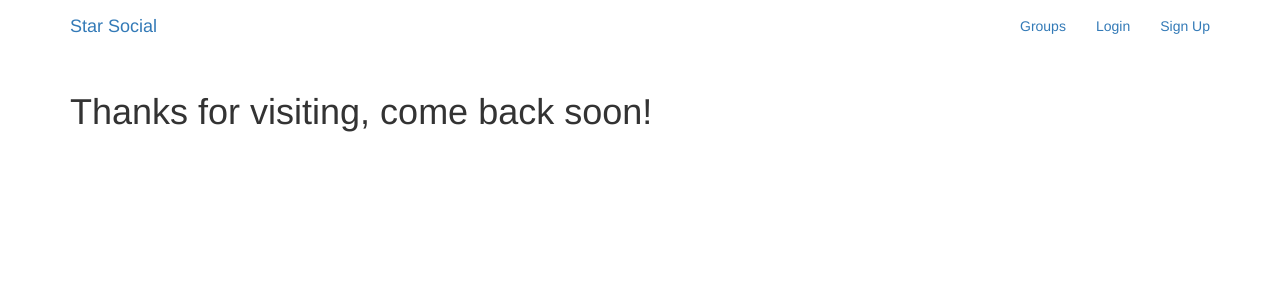
After one commit to reireynoso/simply-social, a Django app: page /thanks/ in a window 1280 px wide. The commit adds this page. Shown: the top 300 px of the page. Run offline with Django 3.2, Linux system fonts and the light colour scheme; some libraries are stand-ins or nearby versions.

Commit message:
redirect login and logout feature

```diff
--- a/simplesocial/settings.py
+++ b/simplesocial/settings.py
@@ -127,3 +127,6 @@ USE_TZ = True
 
 STATIC_URL = '/static/'
 STATICFILES_DIR = [BASE_DIR / 'static']
+
+LOGIN_REDIRECT_URL = 'test'
+LOGOUT_REDIRECT_URL = 'thanks'
--- a/simplesocial/urls.py
+++ b/simplesocial/urls.py
@@ -22,4 +22,6 @@ urlpatterns = [
     path("", views.HomePage.as_view(),name="home"),
     path("accounts/", include('accounts.urls'), name='accounts'),
     path("accounts/", include('django.contrib.auth.urls')),
+    path('test/', views.TestPage.as_view(),name="test"),
+    path('thanks/',views.ThanksPage.as_view(),name="thanks")
 ]
--- a/simplesocial/views.py
+++ b/simplesocial/views.py
@@ -1,4 +1,10 @@
 from django.views.generic import TemplateView
+
+class TestPage(TemplateView):
+    template_name = 'test.html'
+
+class ThanksPage(TemplateView):
+    template_name = 'thanks.html'
 
 class HomePage(TemplateView):
     template_name = 'index.html'
--- a/templates/base.html
+++ b/templates/base.html
@@ -1,3 +1,5 @@
+<!DOCTYPE html>
+{% load static %}
 <html>
     <head>
         <meta charset="utf-8">
--- /dev/null
+++ b/templates/test.html
@@ -0,0 +1,5 @@
+{% extends 'base.html' %}
+{% block content %}
+<h1>You are now logged in!</h1>
+
+{% endblock  %}
--- /dev/null
+++ b/templates/thanks.html
@@ -0,0 +1,6 @@
+{% extends 'base.html' %}
+
+{% block content %}
+<h1>Thanks for visiting, come back soon!</h1>
+
+{% endblock  %}
```
Also changed, not shown: accounts/migrations/0001_initial.py (added), db.sqlite3.
